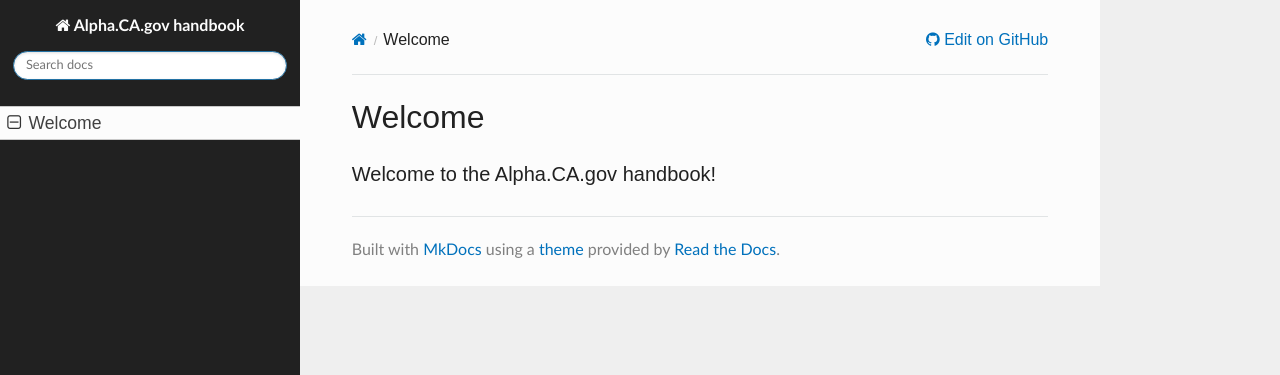
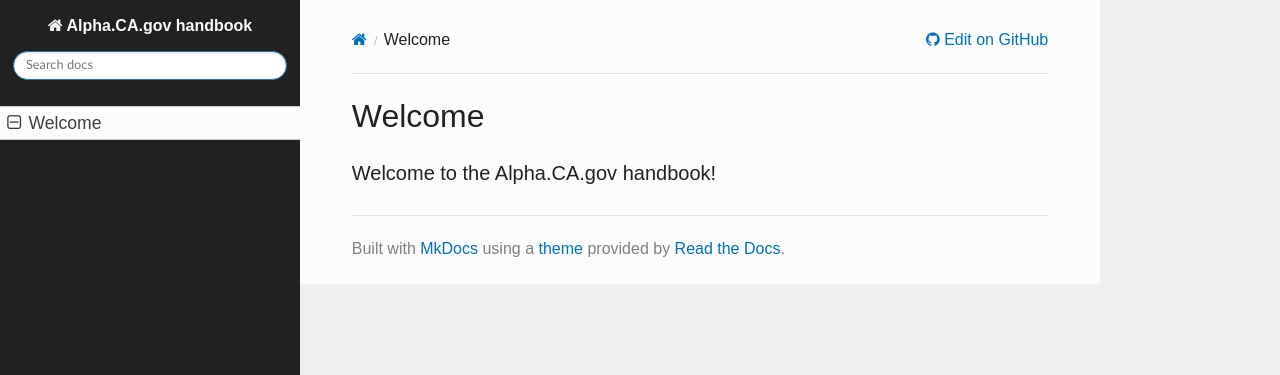
Before and after one commit to cagov/handbook-cadotgov, an MkDocs documentation site: the page built from docs/README.md, in a window 1280 px wide. Shown: the top 375 px of the page. Built offline with MkDocs 1.6.1, drawn with Linux system fonts in a browser that asks for light colours; nearby versions of some CDN libraries.

Commit message:
Update extra.css

```diff
--- a/docs/css/extra.css
+++ b/docs/css/extra.css
@@ -1,7 +1,7 @@
-h1, h2, h3, h4, h5, h6, p, li, blockquote {
+body, h1, h2, h3, h4, h5, h6, p, li, blockquote {
   font-family: 'Source Sans Pro', sans-serif;
 }
-h1, h2, h3, h4, h5, h6, p, li {
+body, h1, h2, h3, h4, h5, h6, p, li {
   font-weight: 300;
 }
 .wy-nav-side {
```
